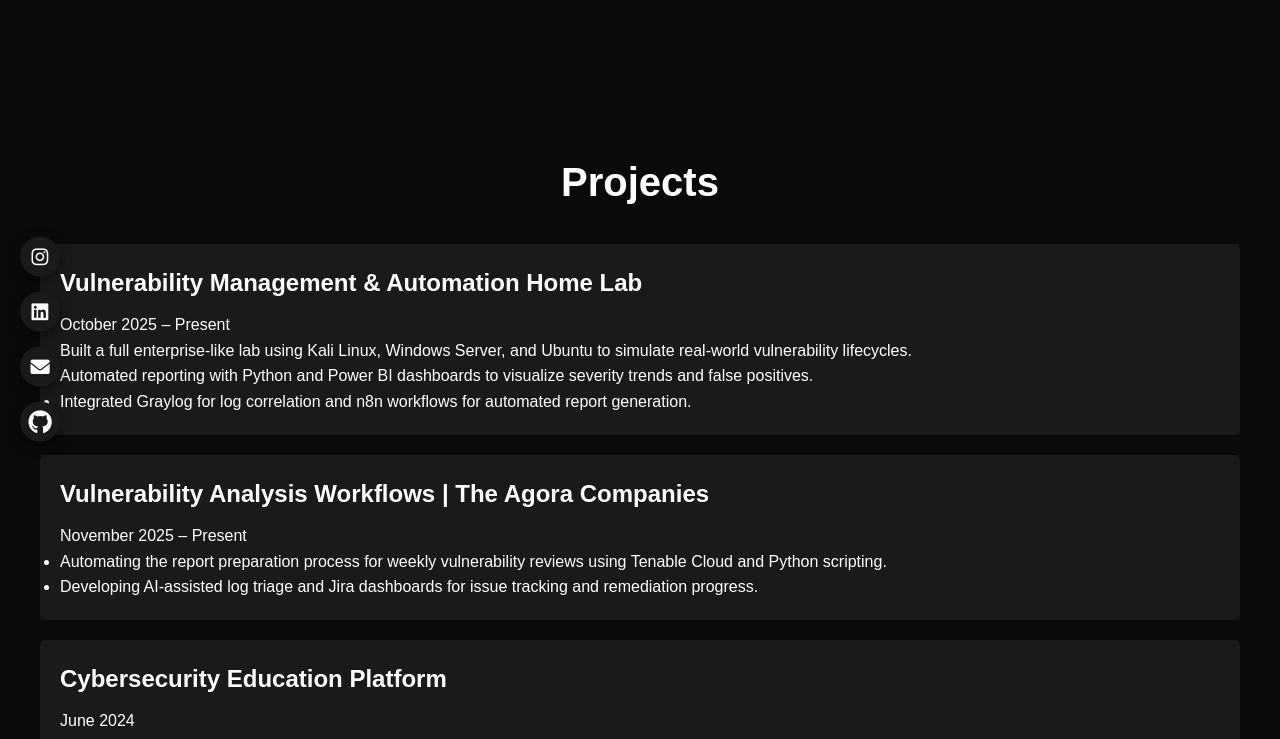
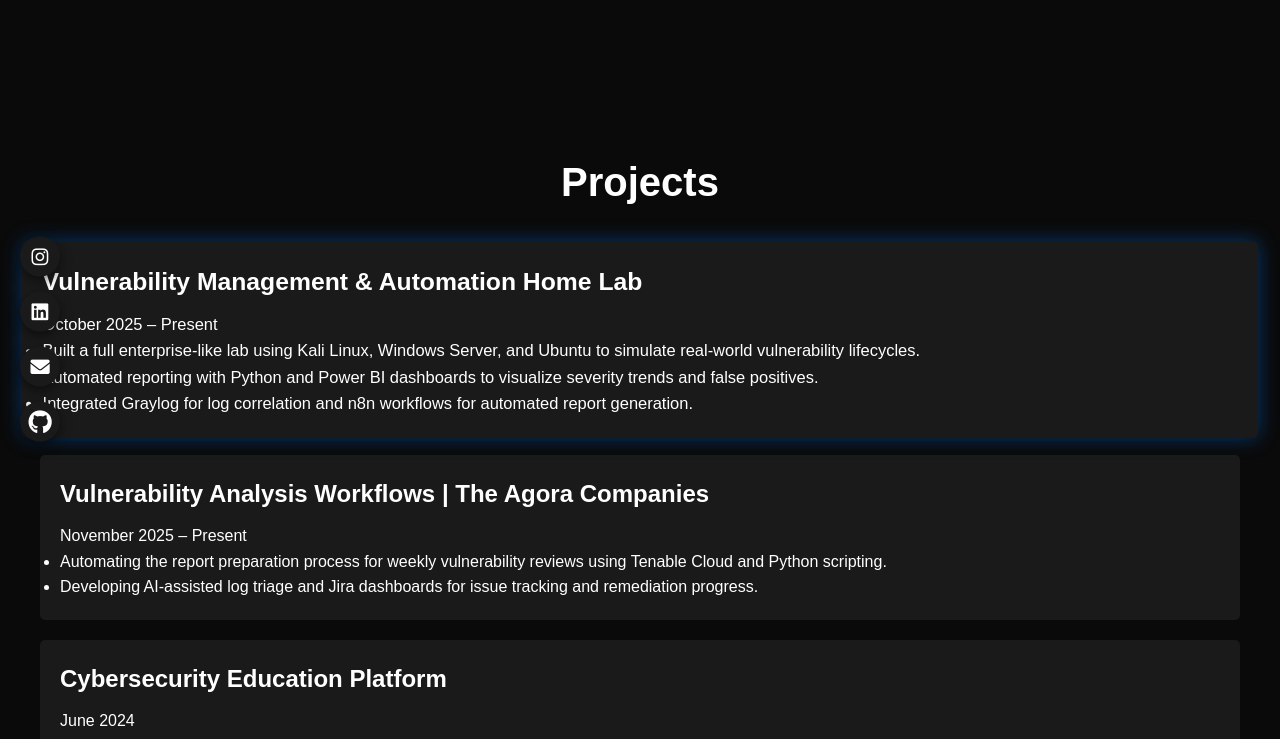
Before and after one commit to calebheller7/caleb-portfolio, a plain HTML site: page index.html in a window 1280 px wide. In both pictures the pointer is over the element 640 px from the left and 2299 px from the top of the page. Shown: the part 1960-2699 px from the top of the page. Drawn offline with Linux system fonts and the light colour scheme.

Commit message:
Add hover effect to project items

```diff
--- a/style.css
+++ b/style.css
@@ -302,3 +302,9 @@ form textarea {
 .github i {
     font-size: 1.5rem; /* Adjust the icon size if needed */
 }
+
+.project-item:hover {
+    transform: scale(1.03);
+    box-shadow: 0 0 20px rgba(0, 123, 255, 0.4);
+    transition: all 0.3s ease;
+}
```
